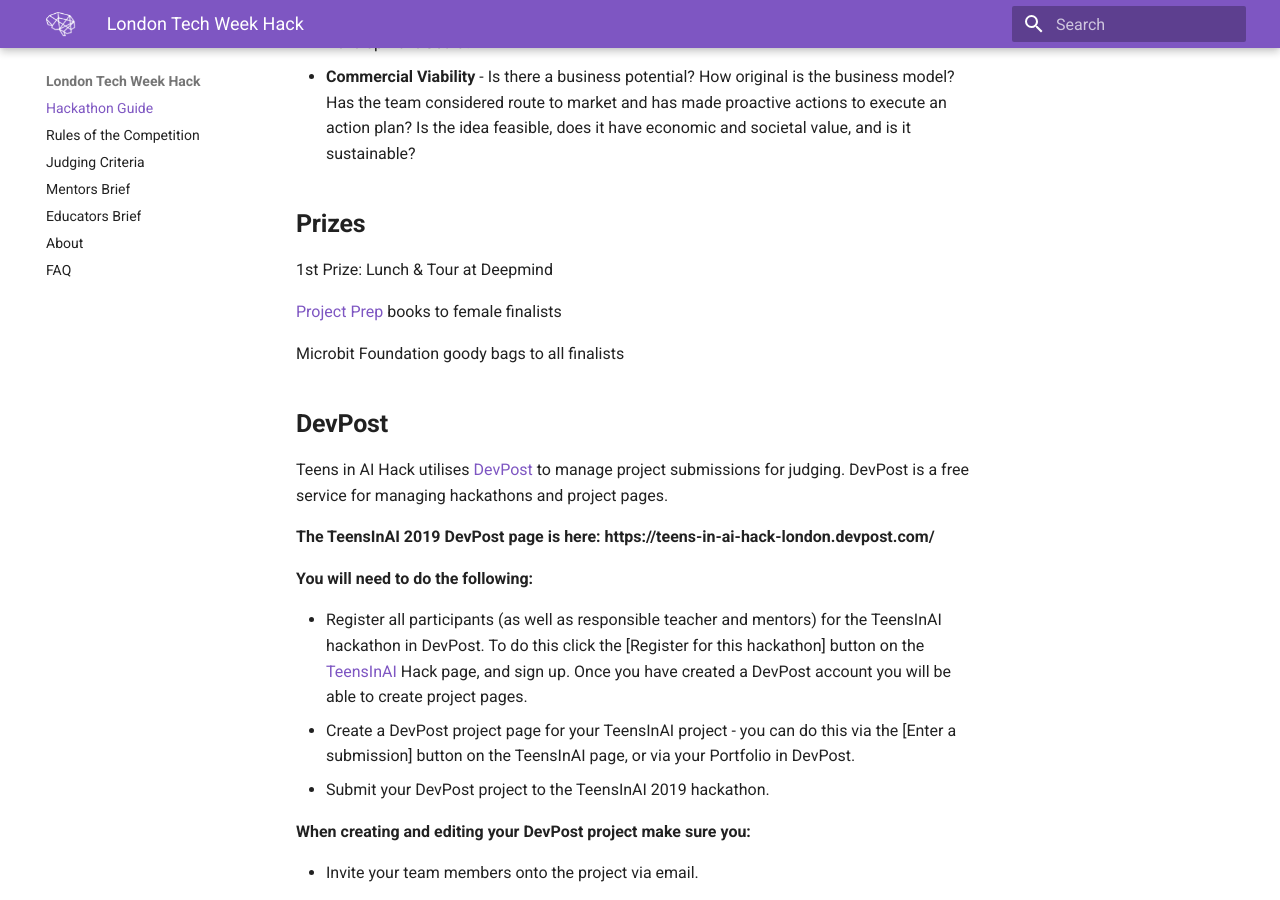
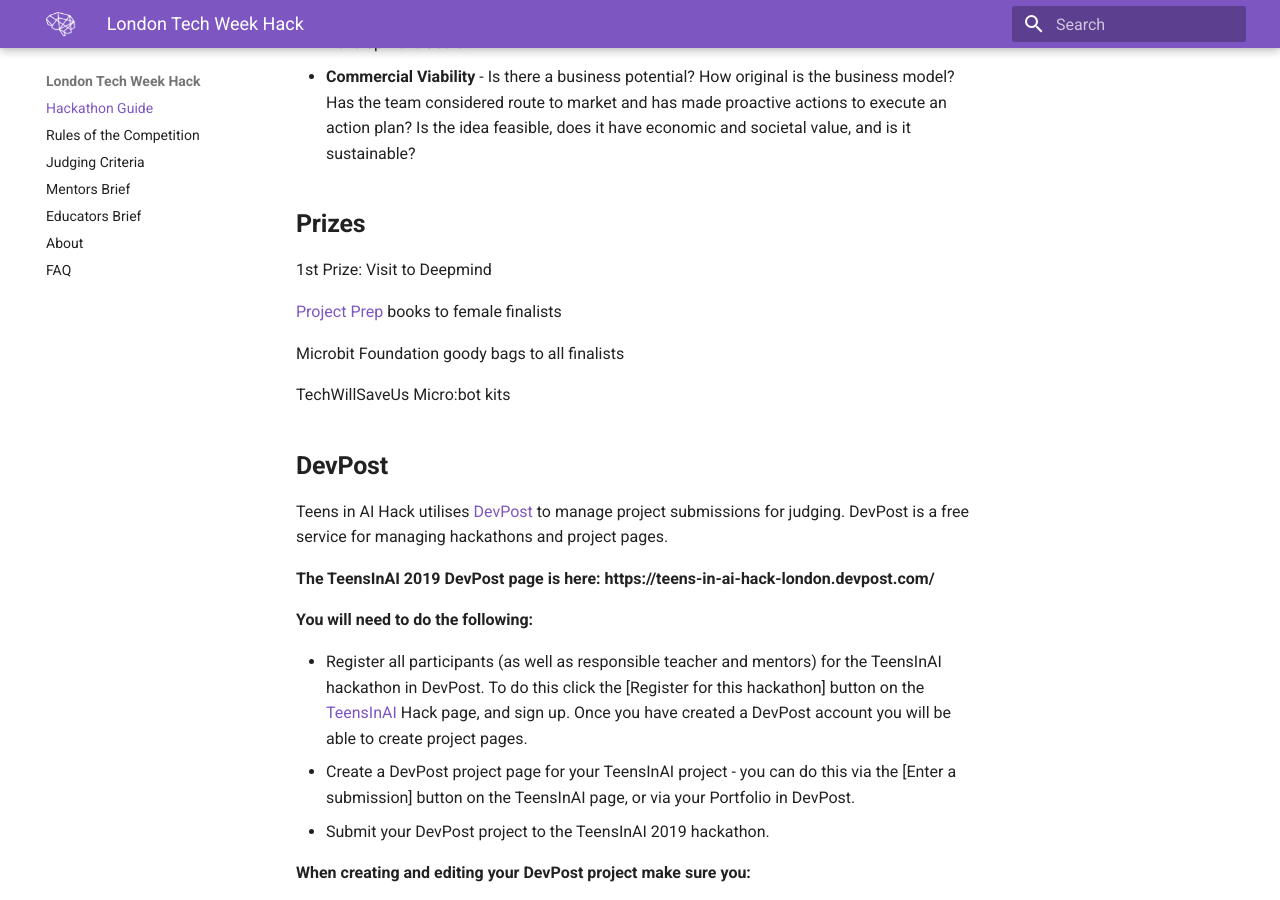
Before and after one commit to elenasinel/tech-week, an MkDocs documentation site: the page built from docs/index.md, in a window 1280 px wide and 900 px high, scrolled down 3535 px. Built offline with MkDocs 1.6.1 and Material for MkDocs 9.7.7, drawn with Linux system fonts in a browser that asks for light colours.

Commit message:
Update Documentation “index”

```diff
--- a/docs/index.md
+++ b/docs/index.md
@@ -72,11 +72,13 @@
 
 ## **Prizes**
 
-1st Prize: Lunch & Tour at Deepmind
+1st Prize: Visit to Deepmind
 
 [Project Prep](https://www.projectprep.com/about) books to female finalists
 
 Microbit Foundation goody bags to all finalists
+
+TechWillSaveUs Micro:bot kits
 
 ## **DevPost**
 
```
